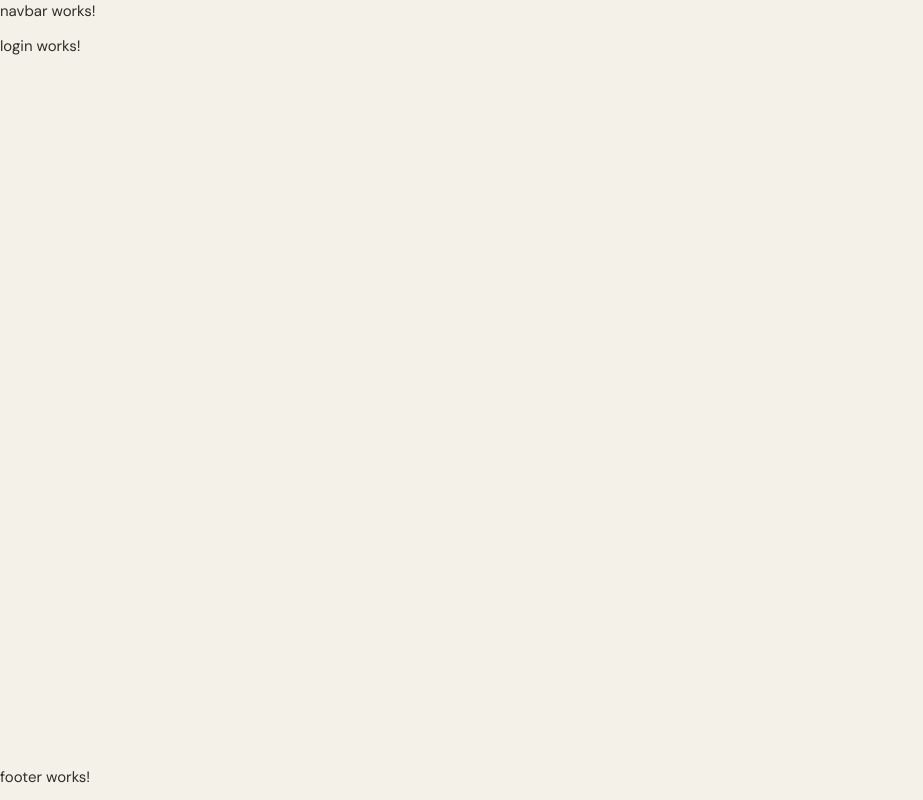
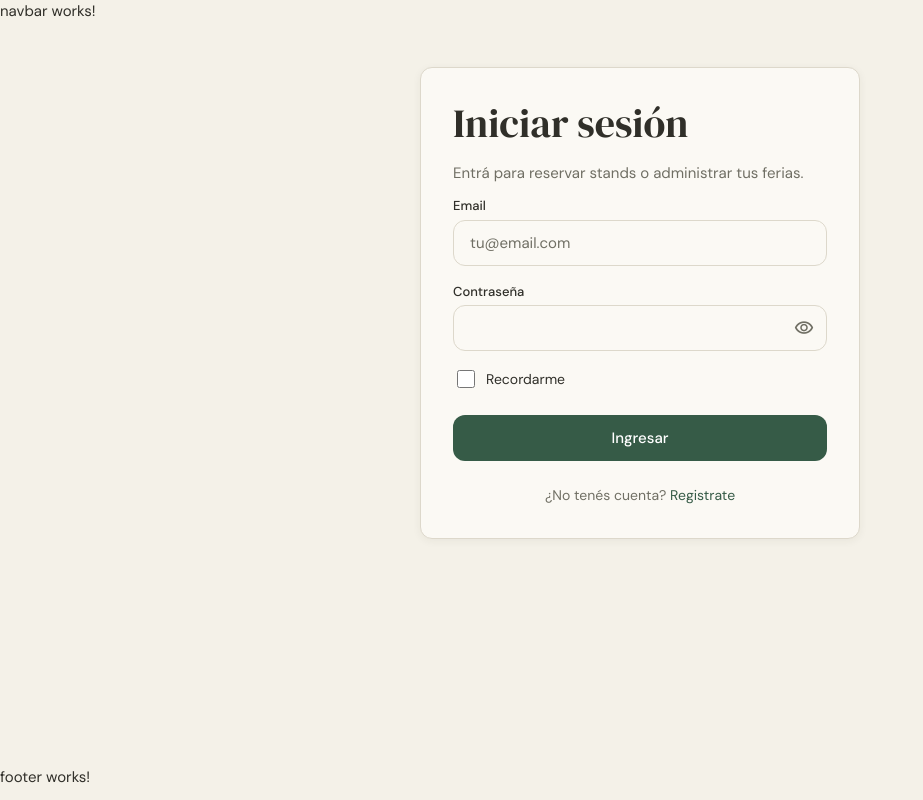
Before and after one commit to camiestevez25-netizen/Red_emprendedora-frontend, an Angular app: page /login in a window 1280 px wide. Shown: the whole page, without its empty margins (0-923 px from the left). Built offline with nearby package versions, Linux system fonts and the light colour scheme.

Commit message:
Login con JWT, Recordarme y mensajes del backend

```diff
--- a/src/app/features/auth/login/login.css
+++ b/src/app/features/auth/login/login.css
@@ -0,0 +1,67 @@
+.login {
+  display: flex;
+  justify-content: center;
+}
+
+.login-card {
+  width: 100%;
+  max-width: 440px;
+}
+
+.login-card .card-body {
+  padding: var(--space-6);
+}
+
+.campo-contrasena {
+  position: relative;
+}
+
+.campo-contrasena input {
+  padding-right: var(--btn-height);
+}
+
+.ver-contrasena {
+  position: absolute;
+  top: 0;
+  right: 0;
+  width: var(--btn-height);
+  height: var(--btn-height);
+  display: flex;
+  align-items: center;
+  justify-content: center;
+  background: none;
+  border: none;
+  color: var(--color-muted);
+  cursor: pointer;
+}
+
+.ver-contrasena:hover {
+  color: var(--color-text);
+}
+
+.recordarme {
+  display: flex;
+  align-items: center;
+  gap: var(--space-2);
+  margin-bottom: var(--space-5);
+  font-size: 14px;
+  cursor: pointer;
+}
+
+.recordarme input {
+  width: 18px;
+  height: 18px;
+  accent-color: var(--color-primary);
+}
+
+.login-pie {
+  margin: var(--space-5) 0 0;
+  text-align: center;
+  font-size: 14px;
+}
+
+@media (max-width: 768px) {
+  .login-card .card-body {
+    padding: var(--space-5);
+  }
+}
--- a/src/app/features/auth/login/login.html
+++ b/src/app/features/auth/login/login.html
@@ -1 +1,73 @@
-<p>login works!</p>
+<section class="container page login">
+  <div class="card login-card">
+    <div class="card-body">
+      <h1>Iniciar sesión</h1>
+      <p class="text-muted">Entrá para reservar stands o administrar tus ferias.</p>
+
+      @if (mensajeError()) {
+        <div class="alert alert-error" role="alert">{{ mensajeError() }}</div>
+      }
+
+      <form #form="ngForm" (ngSubmit)="form.valid && iniciarSesion()" novalidate>
+        <div class="form-group">
+          <label for="email">Email</label>
+          <input
+            id="email"
+            type="email"
+            name="email"
+            autocomplete="email"
+            placeholder="tu@email.com"
+            [(ngModel)]="credenciales.email"
+            #email="ngModel"
+            required
+            email
+          />
+          @if ((email.touched || form.submitted) && email.errors?.['required']) {
+            <span class="form-error">Ingresá tu email</span>
+          } @else if ((email.touched || form.submitted) && email.errors?.['email']) {
+            <span class="form-error">El email no tiene un formato válido</span>
+          }
+        </div>
+
+        <div class="form-group">
+          <label for="contrasena">Contraseña</label>
+          <div class="campo-contrasena">
+            <input
+              id="contrasena"
+              [type]="verContrasena() ? 'text' : 'password'"
+              name="contrasena"
+              autocomplete="current-password"
+              [(ngModel)]="credenciales.contrasena"
+              #contrasena="ngModel"
+              required
+            />
+            <button
+              type="button"
+              class="ver-contrasena"
+              (click)="verContrasena.set(!verContrasena())"
+              [attr.aria-label]="verContrasena() ? 'Ocultar contraseña' : 'Mostrar contraseña'"
+            >
+              <span class="icon">{{ verContrasena() ? 'visibility_off' : 'visibility' }}</span>
+            </button>
+          </div>
+          @if ((contrasena.touched || form.submitted) && contrasena.errors?.['required']) {
+            <span class="form-error">Ingresá tu contraseña</span>
+          }
+        </div>
+
+        <label class="recordarme">
+          <input type="checkbox" name="recordarme" [(ngModel)]="recordarme" />
+          Recordarme
+        </label>
+
+        <button type="submit" class="btn btn-primary btn-block" [disabled]="cargando()">
+          {{ cargando() ? 'Ingresando…' : 'Ingresar' }}
+        </button>
+      </form>
+
+      <p class="login-pie text-muted">
+        ¿No tenés cuenta? <a routerLink="/registro">Registrate</a>
+      </p>
+    </div>
+  </div>
+</section>
--- a/src/app/features/auth/login/login.ts
+++ b/src/app/features/auth/login/login.ts
@@ -1,9 +1,54 @@
-import { Component } from '@angular/core';
+import { Component, inject, signal } from '@angular/core';
+import { FormsModule } from '@angular/forms';
+import { HttpErrorResponse } from '@angular/common/http';
+import { ActivatedRoute, Router, RouterLink } from '@angular/router';
+import { AuthService } from '../../../core/services/auth.service';
+import { LoginRequest } from '../../../core/models/auth.model';
+import { leerError } from '../../../core/utils/api-error.util';
 
 @Component({
-  imports: [],
   selector: 'app-login',
+  imports: [FormsModule, RouterLink],
+  templateUrl: './login.html',
   styleUrl: './login.css',
-  templateUrl: './login.html',
 })
-export class Login {}
+export class Login {
+  private readonly auth = inject(AuthService);
+  private readonly router = inject(Router);
+  private readonly route = inject(ActivatedRoute);
+
+  credenciales: LoginRequest = { email: '', contrasena: '' };
+  recordarme = false;
+  verContrasena = signal(false);
+
+  cargando = signal(false);
+  mensajeError = signal('');
+
+  iniciarSesion(): void {
+    this.mensajeError.set('');
+    this.cargando.set(true);
+
+    const datos: LoginRequest = {
+      email: this.credenciales.email.trim(),
+      contrasena: this.credenciales.contrasena,
+    };
+
+    this.auth.login(datos, this.recordarme).subscribe({
+      next: () => {
+        this.cargando.set(false);
+        this.router.navigateByUrl(this.urlDeVuelta());
+      },
+      error: (err: HttpErrorResponse) => {
+        this.cargando.set(false);
+        // Muestra el mensaje del backend (ej. "Email o contraseña incorrectos")
+        this.mensajeError.set(leerError(err).mensaje);
+      },
+    });
+  }
+
+  // Solo se acepta una ruta interna (empieza con "/" y no con "//")
+  private urlDeVuelta(): string {
+    const volver = this.route.snapshot.queryParamMap.get('volver');
+    return volver && volver.startsWith('/') && !volver.startsWith('//') ? volver : '/';
+  }
+}
```
